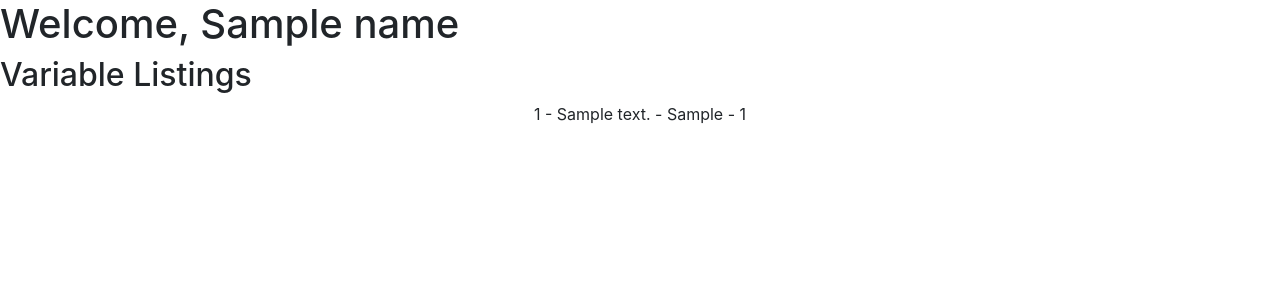
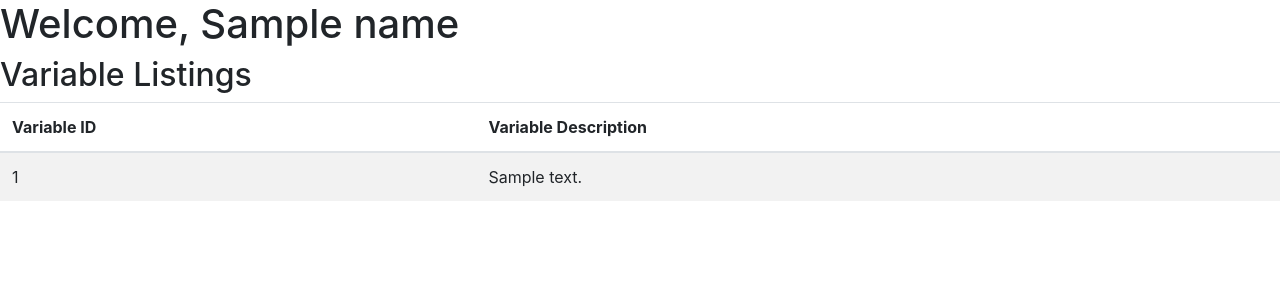
Before and after one commit to akkoyun/PostOffice-UI, a Flask app: template templates/home.html in a window 1280 px wide. Shown: the top 300 px of the page. Run offline with Flask 3, Linux system fonts and the light colour scheme; the template is opened without the code that fills it: most values are stand-ins (such as "Sample title", 1, 10 or a date in 2020); parts of the project's set-up code (start-up, migrations or seed data) failed here and were passed over.

Commit message:
Initial update

```diff
--- a/templates/home.html
+++ b/templates/home.html
@@ -13,22 +13,23 @@
     <h1>Welcome, {{ name }}</h1>
     <h2>Variable Listings</h2>
 
-    <div class="text-center">
 
-      {% for Variable in Variables %}
+    <table class="table table-striped">
+      <thead>
+        <tr>
+          <th>Variable ID</th>
+          <th>Variable Description</th>
+        </tr>
+      </thead>
+      <tbody>
+        {% for Variable in Variables %}
+        <tr>
+          <td>{{ Variable['Variable_ID'] }}</td>
+          <td>{{ Variable['Variable_Description'] }}</td>
+        </tr>
+        {% endfor %}
+      </tbody>
 
-
-
-      <div>
-        {{ Variable['Variable_ID'] }} -
-        {{ Variable['Variable_Description'] }} -
-        {{ Variable['Variable_Unit'] }} -
-        {{ Variable['Segment_ID'] }}
-      </div>
-
-
-
-      {% endfor %}
 
   </div>
 
```
